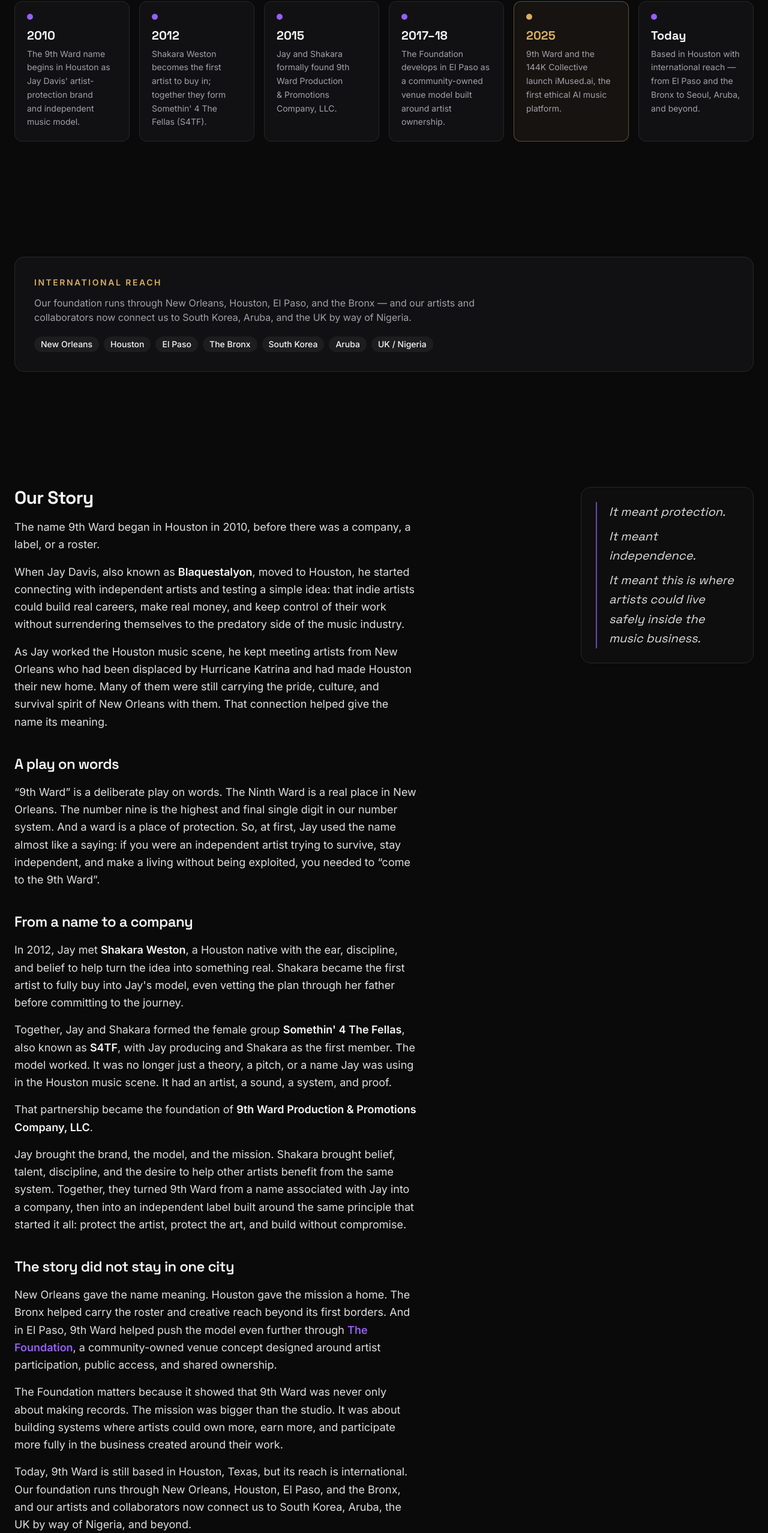
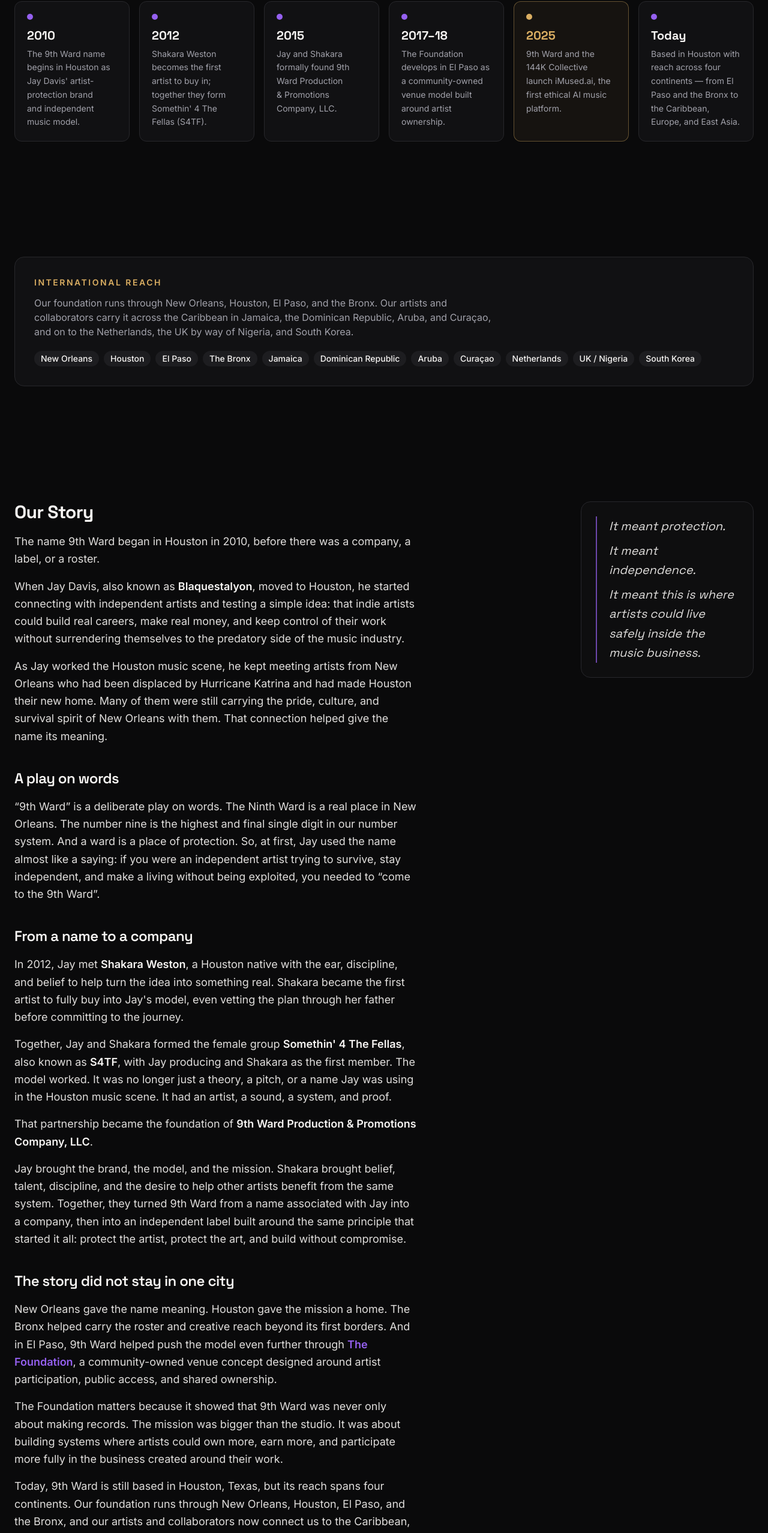
Before and after one commit to Blaquestalyon/9thward-website, a Next.js app: page /about in a window 1280 px wide. Shown: the part 1072-3628 px from the top of the page at 60% size. Built offline with nearby package versions, Linux system fonts and the light colour scheme; no server answers.

Commit message:
About: add Caribbean and Netherlands artist origins to reach section

```diff
--- a/app/about/page.tsx
+++ b/app/about/page.tsx
@@ -63,7 +63,7 @@
   },
   {
     year: "Today",
-    text: "Based in Houston with international reach — from El Paso and the Bronx to Seoul, Aruba, and beyond.",
+    text: "Based in Houston with reach across four continents — from El Paso and the Bronx to the Caribbean, Europe, and East Asia.",
   },
 ];
 
@@ -72,9 +72,13 @@
   "Houston",
   "El Paso",
   "The Bronx",
+  "Jamaica",
+  "Dominican Republic",
+  "Aruba",
+  "Curaçao",
+  "Netherlands",
+  "UK / Nigeria",
   "South Korea",
-  "Aruba",
-  "UK / Nigeria",
 ];
 
 const WHAT_WE_DO = [
@@ -197,8 +201,9 @@
           </p>
           <p className="max-w-3xl text-muted-foreground">
             Our foundation runs through New Orleans, Houston, El Paso, and the
-            Bronx — and our artists and collaborators now connect us to South
-            Korea, Aruba, and the UK by way of Nigeria.
+            Bronx. Our artists and collaborators carry it across the Caribbean
+            in Jamaica, the Dominican Republic, Aruba, and Curaçao, and on to
+            the Netherlands, the UK by way of Nigeria, and South Korea.
           </p>
           <div className="mt-5 flex flex-wrap gap-2">
             {REACH.map((place) => (
@@ -330,10 +335,10 @@
                 </p>
                 <p>
                   Today, 9th Ward is still based in Houston, Texas, but its reach
-                  is international. Our foundation runs through New Orleans,
+                  spans four continents. Our foundation runs through New Orleans,
                   Houston, El Paso, and the Bronx, and our artists and
-                  collaborators now connect us to South Korea, Aruba, the UK by
-                  way of Nigeria, and beyond.
+                  collaborators now connect us to the Caribbean, Europe, West
+                  Africa, and East Asia.
                 </p>
                 <p>
                   Every artist may come from a different place, but the standard
```
